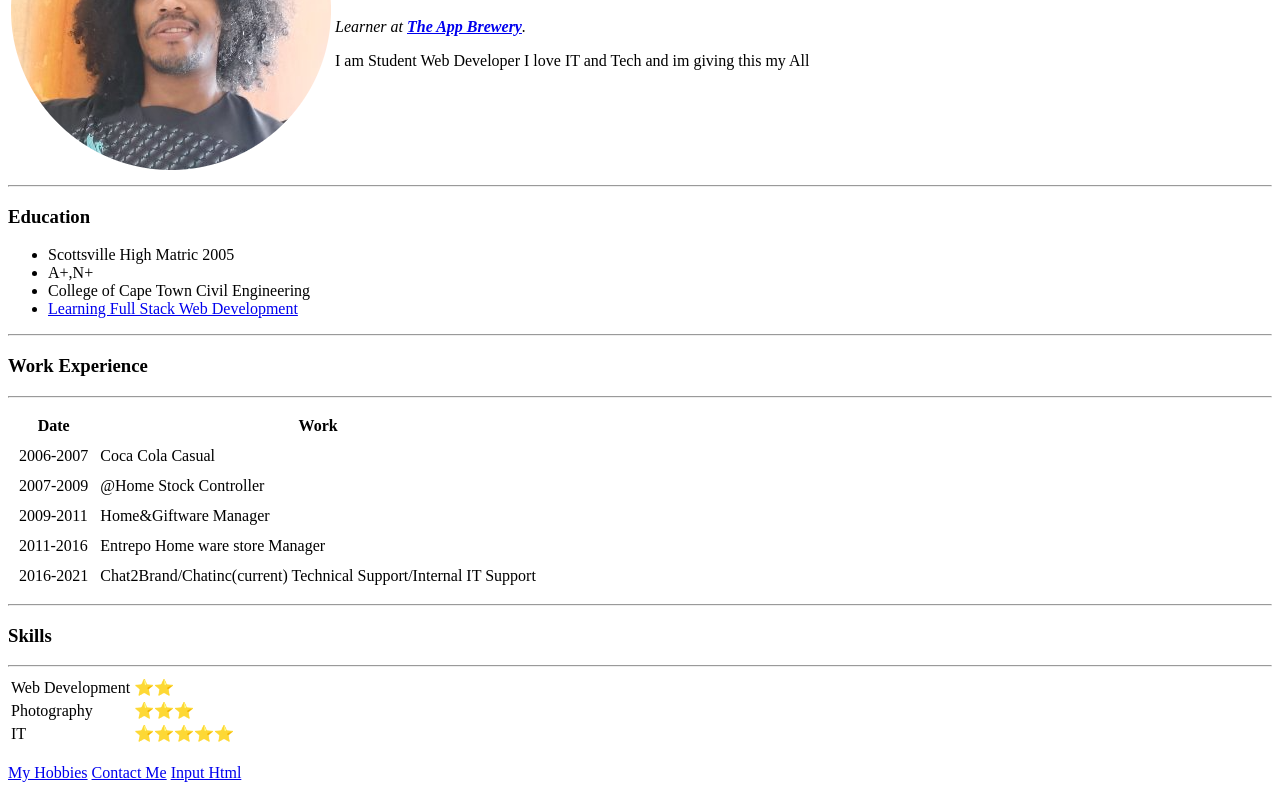
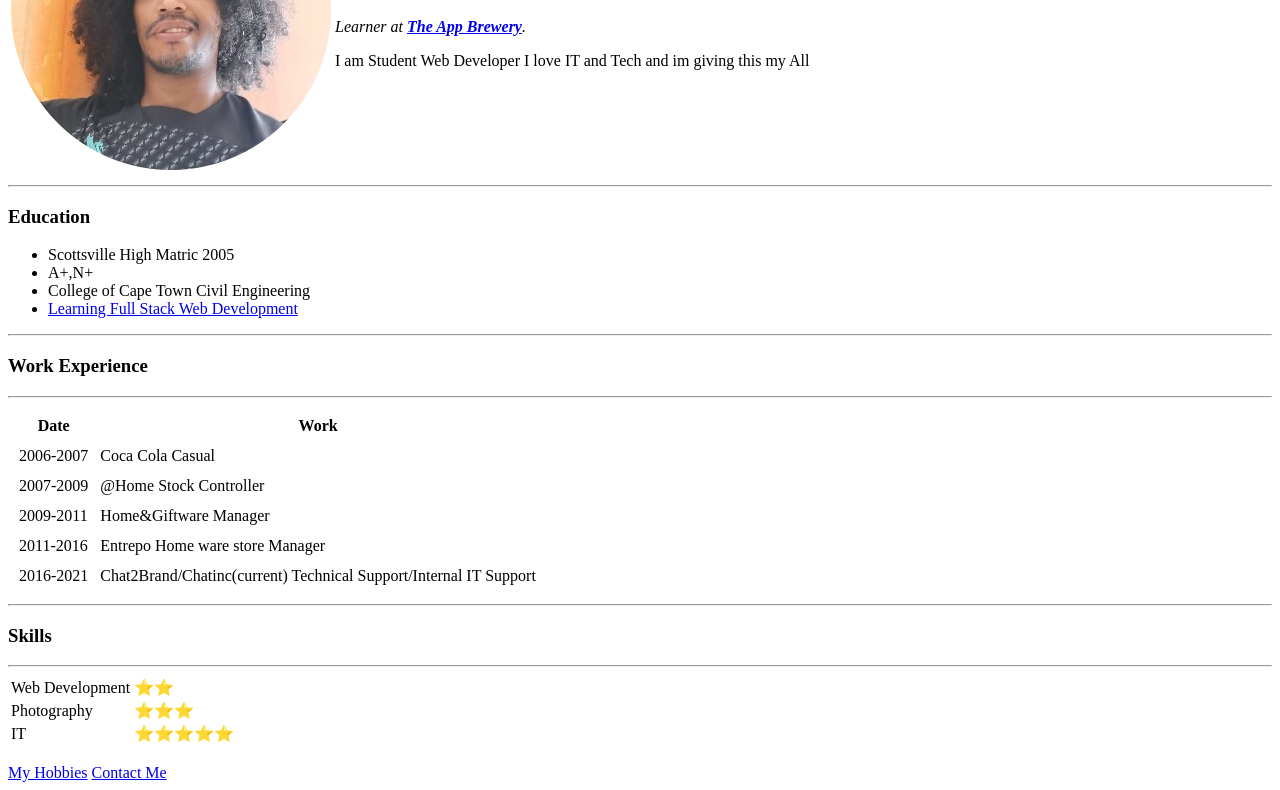
Before and after one commit to DARM080/cv, a plain HTML site: page index.html in a window 1280 px wide. Shown: the part 161-951 px from the top of the page. Drawn offline with Linux system fonts and the light colour scheme.

Commit message:
Update index.html
remove input.html from index.html page

```diff
--- a/index.html
+++ b/index.html
@@ -88,7 +88,7 @@
   <a href="hobbies.html">My Hobbies</a>
 
   <a href="contactme.html">Contact Me</a>
-  <a href="input.html">Input Html</a>
+
 
 </body>
 
```
